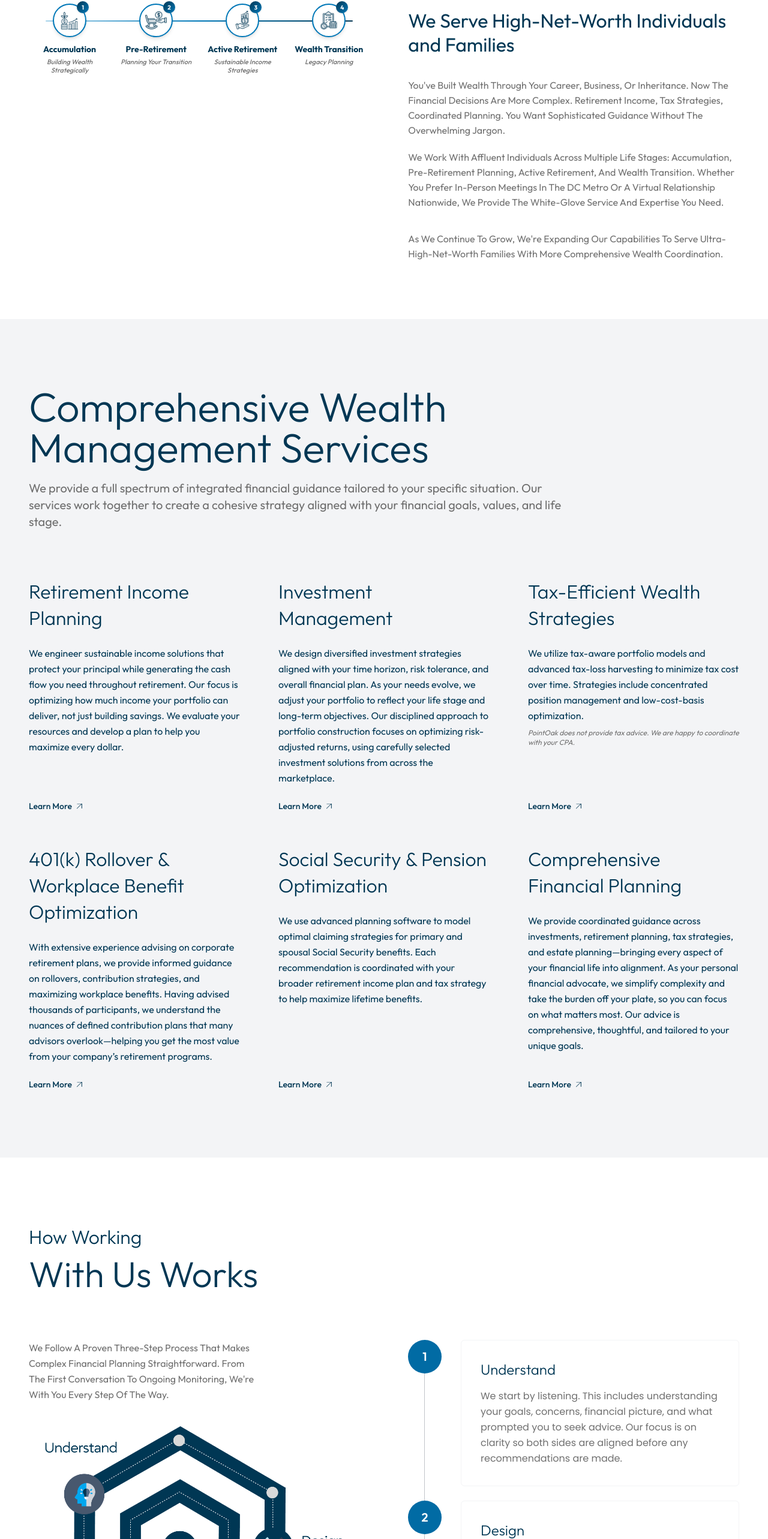
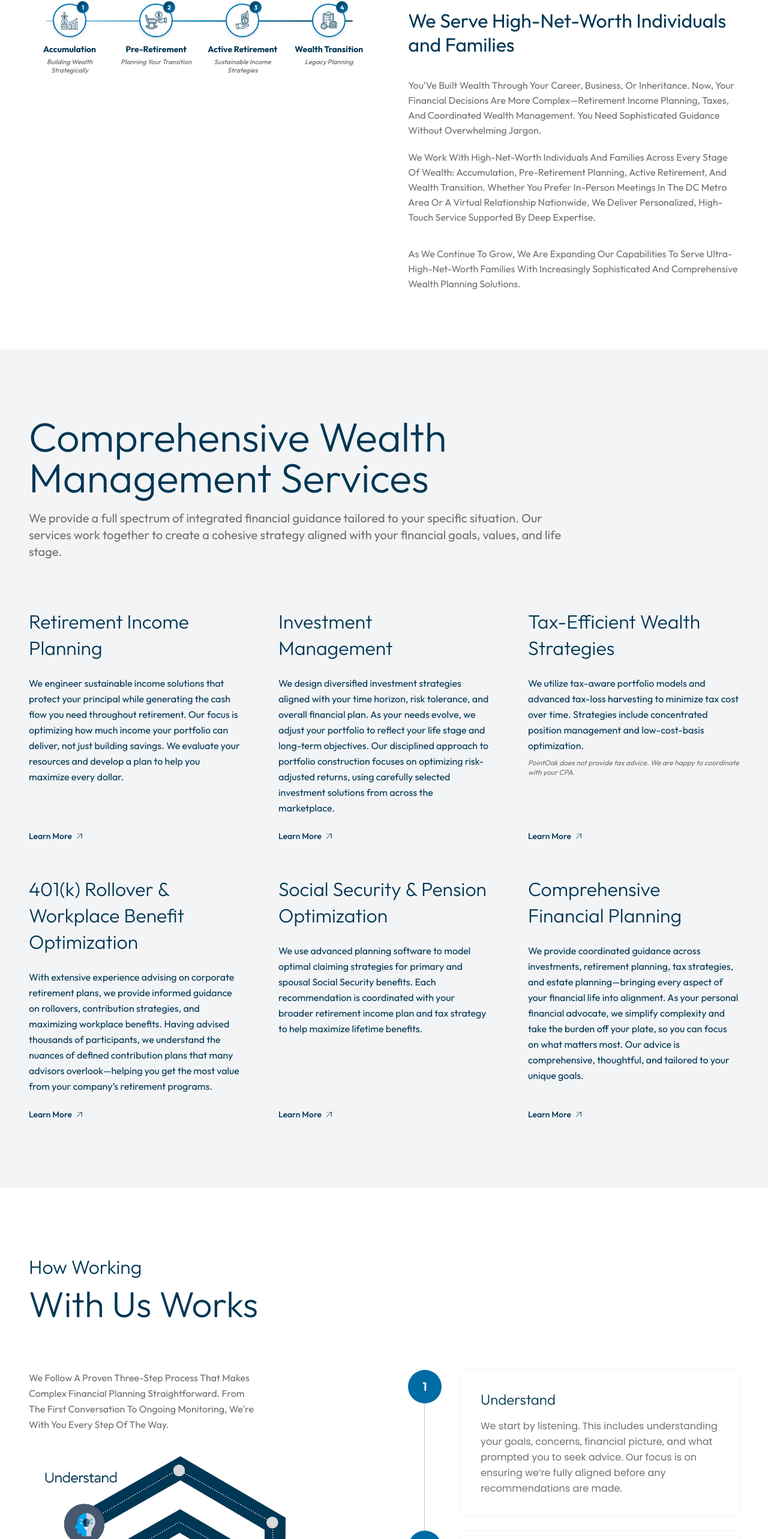
Before and after one commit to stephen588/pointoak, a Next.js app: page / in a window 1280 px wide. Shown: the part 1834-4400 px from the top of the page at 60% size. Built offline with nearby package versions, Linux system fonts and the light colour scheme.

Commit message:
Copy updates: WhoWeServe paragraphs, HowItWorks step 1, comparison table headings (Wall Street Firms / PointOak RIA)

```diff
--- a/components/Comparison.tsx
+++ b/components/Comparison.tsx
@@ -204,9 +204,9 @@ function ComparisonTable() {
       {/* Header row with grid layout */}
       <div className="relative grid bg-white/[0.15]" style={{ gridTemplateColumns: "155px 269px 1fr 1fr" }}>
         <HeaderCell>Feature</HeaderCell>
-        <HeaderCell>Independent RIA (PointOak)</HeaderCell>
+        <HeaderCell>PointOak Registered Investment Advisor (RIA)</HeaderCell>
         <HeaderCell>Independent Broker/Dealer</HeaderCell>
-        <HeaderCell>Wirehouse Firms</HeaderCell>
+        <HeaderCell>Wall Street Firms</HeaderCell>
       </div>
 
       {/* Data rows */}
@@ -284,7 +284,7 @@ function MobileCard({ row }: { row: (typeof tableRows)[0] }) {
         <div className="flex items-center gap-2 mb-1">
           <CheckIcon size="sm" />
           <span className="font-outfit text-white font-semibold text-xs">
-            PointOak (Independent RIA)
+            PointOak Registered Investment Advisor (RIA)
           </span>
         </div>
         <p className="text-[#EDEDED] text-xs leading-relaxed pl-5">
@@ -310,7 +310,7 @@ function MobileCard({ row }: { row: (typeof tableRows)[0] }) {
         <div className="flex items-center gap-2 mb-1">
           <XIcon size="sm" />
           <span className="font-outfit text-[#EDEDED] font-semibold text-xs">
-            Wirehouse Firms
+            Wall Street Firms
           </span>
         </div>
         <p className="text-[#EDEDED] text-xs leading-relaxed pl-5">
--- a/components/HowItWorks.tsx
+++ b/components/HowItWorks.tsx
@@ -7,7 +7,7 @@ const steps = [
     number: 1,
     title: "Understand",
     description:
-      "We start by listening. This includes understanding your goals, concerns, financial picture, and what prompted you to seek advice. Our focus is on clarity so both sides are aligned before any recommendations are made.",
+      "We start by listening. This includes understanding your goals, concerns, financial picture, and what prompted you to seek advice. Our focus is on ensuring we\u2019re fully aligned before any recommendations are made.",
   },
   {
     number: 2,
--- a/components/WhoWeServe.tsx
+++ b/components/WhoWeServe.tsx
@@ -95,10 +95,10 @@ export default function WhoWeServe() {
               style={{ color: "#707070", fontSize: "16px", fontWeight: 400, lineHeight: "25px" }}
             >
               <p style={{ textTransform: "capitalize" }}>
-                You&apos;ve built wealth through your career, business, or inheritance. Now the financial decisions are more complex. Retirement income, tax strategies, coordinated planning. You want sophisticated guidance without the overwhelming jargon.
+                You{"\u2019"}ve built wealth through your career, business, or inheritance. Now, your financial decisions are more complex{"\u2014"}retirement income planning, taxes, and coordinated wealth management. You need sophisticated guidance without overwhelming jargon.
               </p>
               <p style={{ textTransform: "capitalize" }}>
-                We work with affluent individuals across multiple life stages: accumulation, pre-retirement planning, active retirement, and wealth transition. Whether you prefer in-person meetings in the DC metro or a virtual relationship nationwide, we provide the white-glove service and expertise you need.
+                We work with high-net-worth individuals and families across every stage of wealth: accumulation, pre-retirement planning, active retirement, and wealth transition. Whether you prefer in-person meetings in the DC metro area or a virtual relationship nationwide, we deliver personalized, high-touch service supported by deep expertise.
               </p>
             </div>
 
@@ -107,7 +107,7 @@ export default function WhoWeServe() {
               className="font-outfit"
               style={{ color: "#707070", fontSize: "16px", fontWeight: 400, lineHeight: "25px", textTransform: "capitalize" }}
             >
-              As we continue to grow, we&apos;re expanding our capabilities to serve ultra-high-net-worth families with more comprehensive wealth coordination.
+              As we continue to grow, we are expanding our capabilities to serve ultra-high-net-worth families with increasingly sophisticated and comprehensive wealth planning solutions.
             </p>
           </div>
 
```
